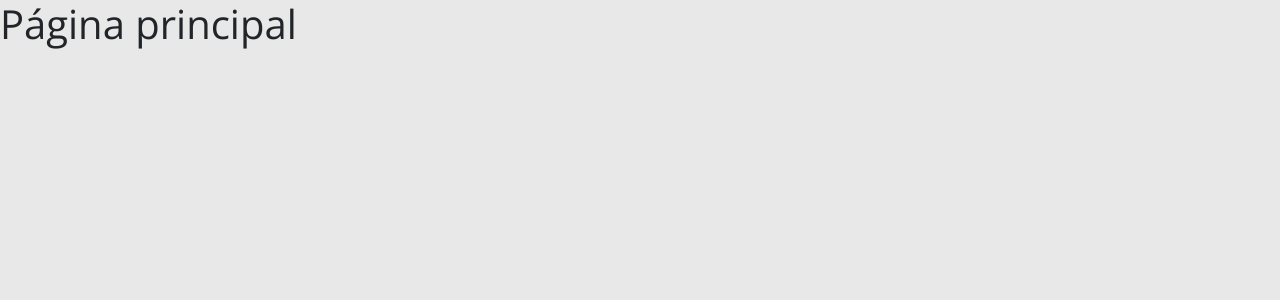
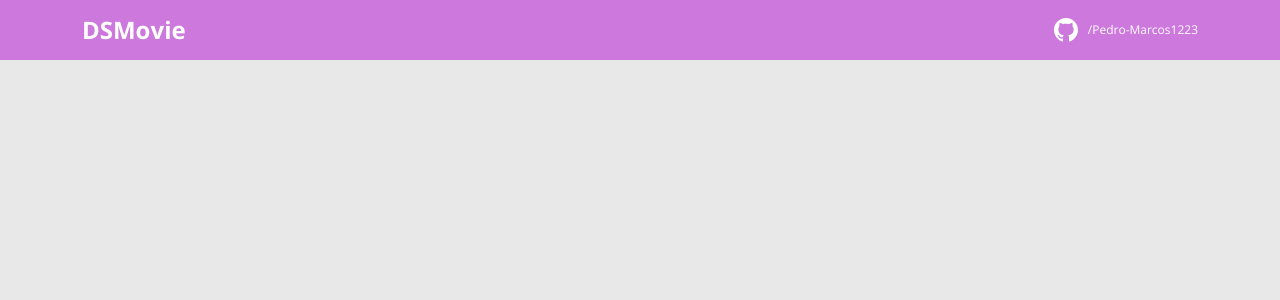
Before and after one commit to Pedro-Marcos1223/DSMovieProfissional, a React (Create React App) app in the folder frontend/: page / in a window 1280 px wide. Shown: the top 300 px of the page. Built offline with nearby package versions, Linux system fonts and the light colour scheme.

Commit message:
@Pedro-Marcos1223 [Navbar]

```diff
--- a/frontend/src/App.tsx
+++ b/frontend/src/App.tsx
@@ -1,6 +1,8 @@
+import Navbar from "./components/Navbar";
+
 function App() {
   return (
-    <h1>Página principal</h1>
+   <Navbar />
   );
 }
 
--- /dev/null
+++ b/frontend/src/components/Navbar/index.tsx
@@ -0,0 +1,23 @@
+import { ReactComponent as GithubIcon } from 'assets/img/github.svg'
+import './styles.css';
+
+function Navbar() {
+
+    return (
+        <header>
+            <nav className="container">
+                <div className="dsmovie-nav-content">
+                    <h1>DSMovie</h1>
+                    <a href="https://github.com/Pedro-Marcos1223">
+                        <div className="dsmovie-contact-container">
+                            <GithubIcon />
+                            <p className="dsmovie-contact-link">/Pedro-Marcos1223</p>
+                        </div>
+                    </a>
+                </div>
+            </nav>
+        </header>
+    );
+}
+
+export default Navbar;
--- /dev/null
+++ b/frontend/src/components/Navbar/styles.css
@@ -0,0 +1,30 @@
+header {
+    background-color: var(--color-primary);
+    height: 60px;
+    display: flex;
+    align-items: center;
+}
+
+.dsmovie-nav-content {
+    display: flex;
+    justify-content: space-between;
+    align-items: center;
+    color: #fff;
+}
+
+.dsmovie-nav-content h1 {
+    margin: 0;
+    font-weight: 700;
+    font-size: 24px;
+}
+
+.dsmovie-contact-container {
+    display: flex;
+    align-items: center;
+}
+
+.dsmovie-contact-link {
+    margin: 0 0 0 10px;
+    font-size: 12px;
+    cursor: pointer;
+}
--- a/frontend/src/index.css
+++ b/frontend/src/index.css
@@ -1,7 +1,7 @@
 @import url('https://fonts.googleapis.com/css2?family=Open+Sans:wght@400;700&display=swap');
 
 :root {
-  --color-primary: #4D41C0;
+  --color-primary: #cc78dd;
 }
 
 * {
--- a/frontend/tsconfig.json
+++ b/frontend/tsconfig.json
@@ -1,5 +1,6 @@
 {
   "compilerOptions": {
+    "baseUrl": "./src",
     "target": "es5",
     "lib": [
       "dom",
```
Also changed, not shown: frontend/src/assets/img/github.svg (added).
